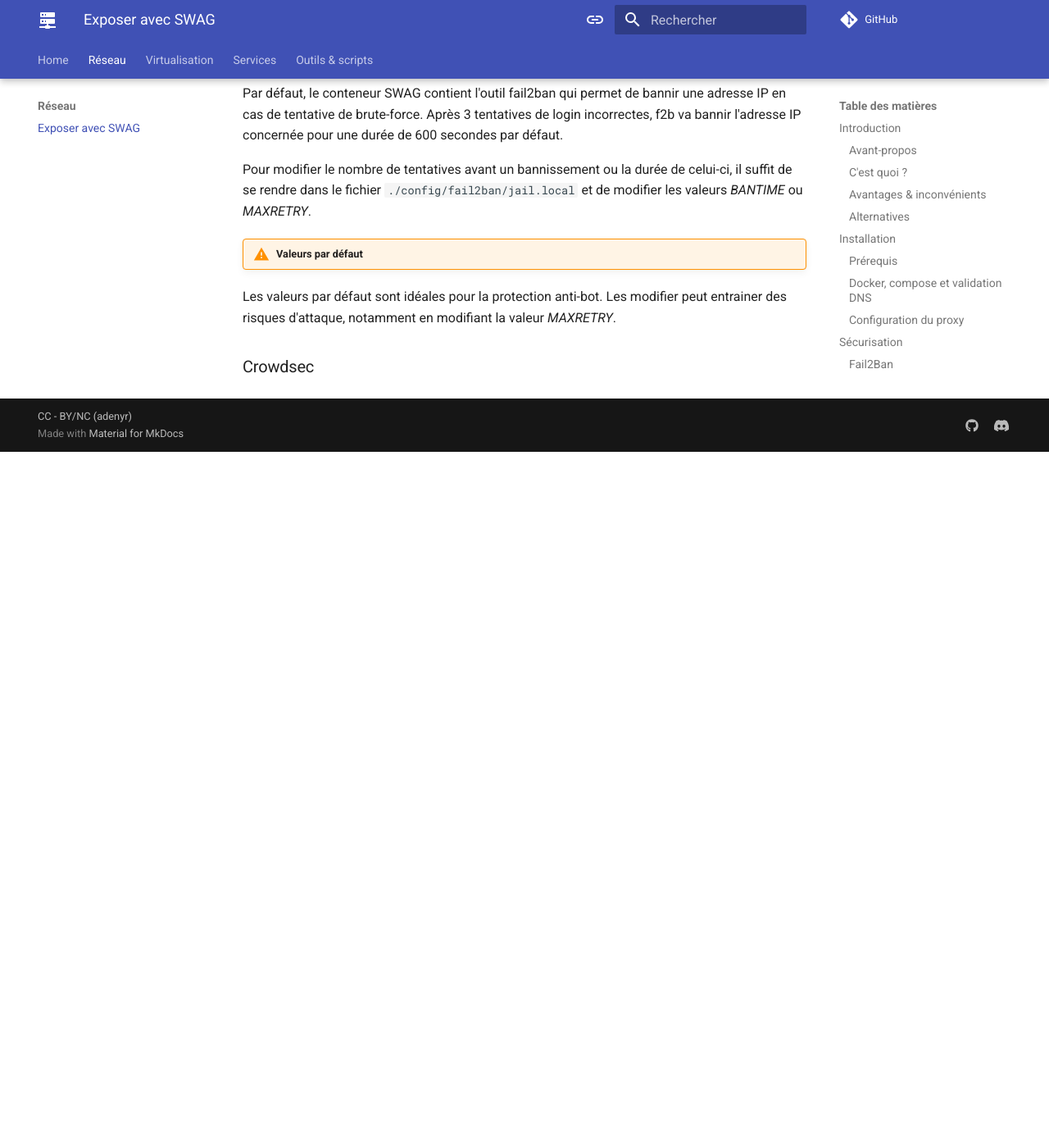
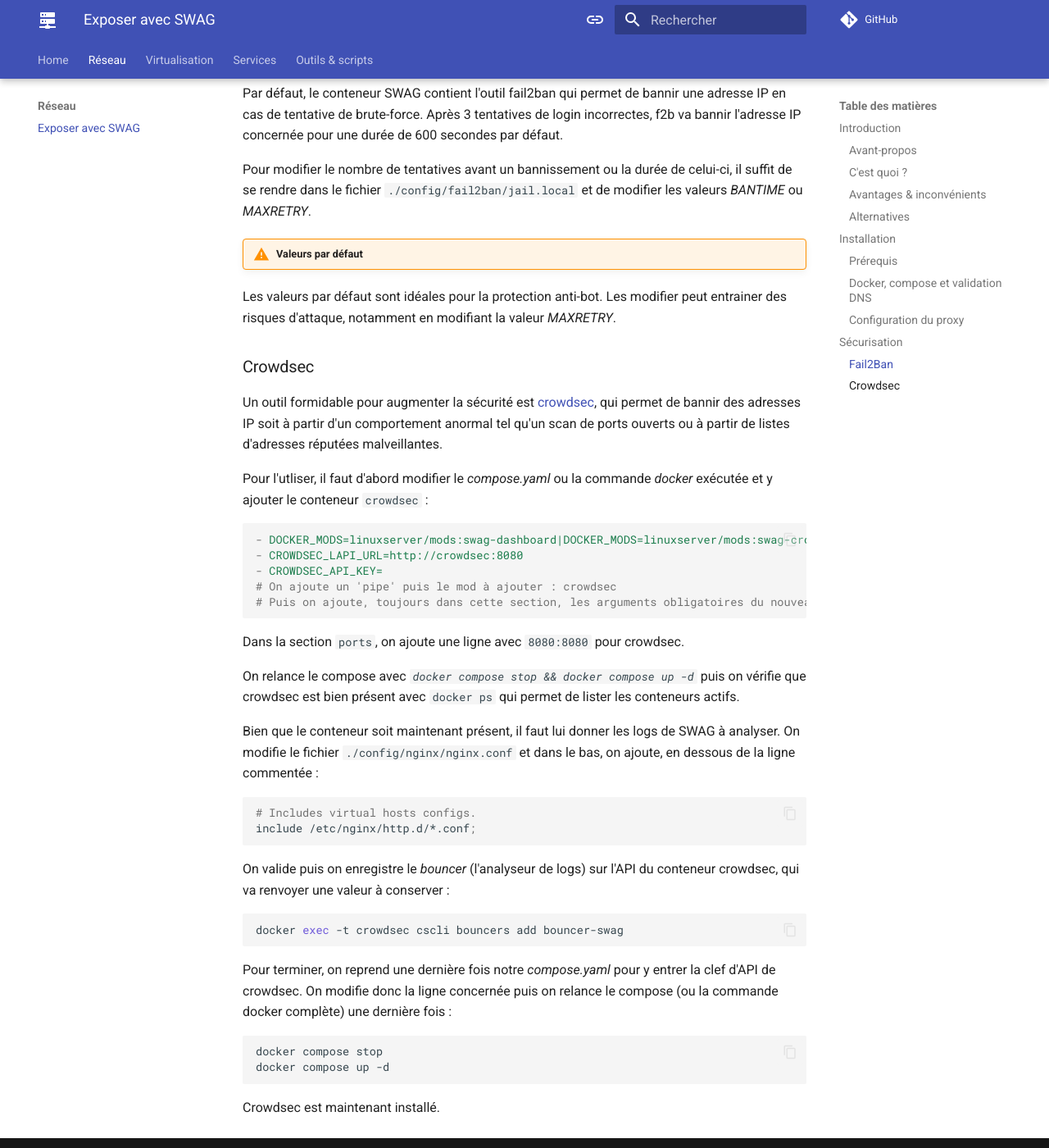
Before and after one commit to adenyrr/become.sh, an MkDocs documentation site: the page built from docs/reseau/swag.md, in a window 1280 px wide and 1400 px high, scrolled down 4714 px. Shown: the whole window at 82% size. Built offline with MkDocs 1.6.1 and Material for MkDocs 9.7.7, drawn with Linux system fonts in a browser that asks for light colours; comment, search, counter and statistics services are not loaded; before the commit the page ends 5265 px from its top, so only the background shows below that.

Commit message:
add crowdsec

````diff
--- a/docs/reseau/swag.md
+++ b/docs/reseau/swag.md
@@ -211,3 +211,41 @@
 Les valeurs par défaut sont idéales pour la protection anti-bot. Les modifier peut entrainer des risques d'attaque, notamment en modifiant la valeur *MAXRETRY*.
 
 ### Crowdsec
+
+Un outil formidable pour augmenter la sécurité est [crowdsec](https://www.crowdsec.net/), qui permet de bannir des adresses IP soit à partir d'un comportement anormal tel qu'un scan de ports ouverts ou à partir de listes d'adresses réputées malveillantes.
+
+Pour l'utliser, il faut d'abord modifier le *compose.yaml* ou la commande *docker* exécutée et y ajouter le conteneur `crowdsec` :
+
+```yaml
+- DOCKER_MODS=linuxserver/mods:swag-dashboard|DOCKER_MODS=linuxserver/mods:swag-crowdsec
+- CROWDSEC_LAPI_URL=http://crowdsec:8080
+- CROWDSEC_API_KEY=
+# On ajoute un 'pipe' puis le mod à ajouter : crowdsec
+# Puis on ajoute, toujours dans cette section, les arguments obligatoires du nouveau conteneur mais en laissant vide l'API pour l'instant.
+```
+
+Dans la section `ports`, on ajoute une ligne avec `8080:8080` pour crowdsec.
+
+On relance le compose avec *`docker compose stop && docker compose up -d`* puis on vérifie que crowdsec est bien présent avec `docker ps` qui permet de lister les conteneurs actifs.
+
+Bien que le conteneur soit maintenant présent, il faut lui donner les logs de SWAG à analyser. On modifie le fichier `./config/nginx/nginx.conf` et dans le bas, on ajoute, en dessous de la ligne commentée :
+
+```sh
+# Includes virtual hosts configs.
+include /etc/nginx/http.d/*.conf;
+```
+
+On valide puis on enregistre le *bouncer* (l'analyseur de logs) sur l'API du conteneur crowdsec, qui va renvoyer une valeur à conserver :
+
+```sh
+docker exec -t crowdsec cscli bouncers add bouncer-swag
+```
+
+Pour terminer, on reprend une dernière fois notre *compose.yaml* pour y entrer la clef d'API de crowdsec. On modifie donc la ligne concernée puis on relance le compose (ou la commande docker complète) une dernière fois :
+
+```sh
+docker compose stop
+docker compose up -d
+```
+
+Crowdsec est maintenant installé.
````
